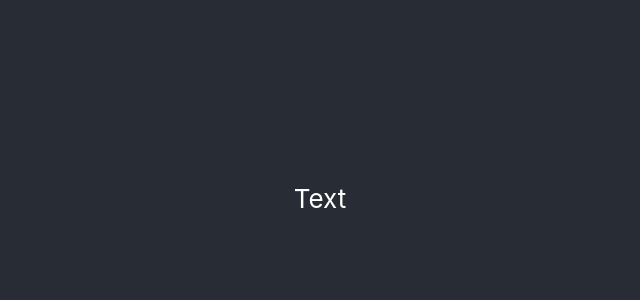
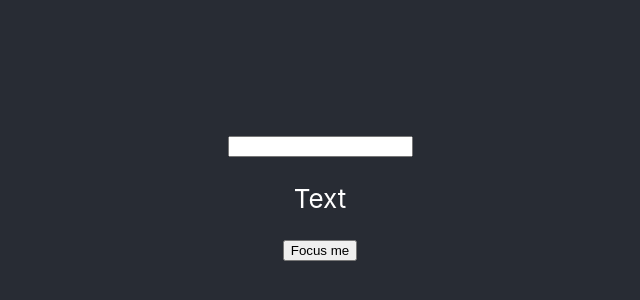
Before and after one commit to faviolla/reactjs, a React (Create React App) app: page / in a window 1280 px wide. Shown: the part 202-502 px from the top of the page, without its empty margins (320-960 px from the left). Built offline with nearby package versions, Linux system fonts and the light colour scheme.

Commit message:
useRef - focus, value

```diff
--- a/src/App.js
+++ b/src/App.js
@@ -2,13 +2,19 @@ import { useRef } from "react";
 import "./App.css";
 
 function App() {
-  const headerRef = useRef();
-  console.log(headerRef);
+  const inputRef = useRef();
+
+  const handleFocus = () => {
+    inputRef.current.focus();
+    console.log(inputRef.current.value);
+  };
 
   return (
     <div className="App">
-      <header className="App-header" ref={headerRef}>
+      <header className="App-header">
+        <input type="text" ref={inputRef} />
         <p>Text</p>
+        <button onClick={handleFocus}>Focus me</button>
       </header>
     </div>
   );
```
